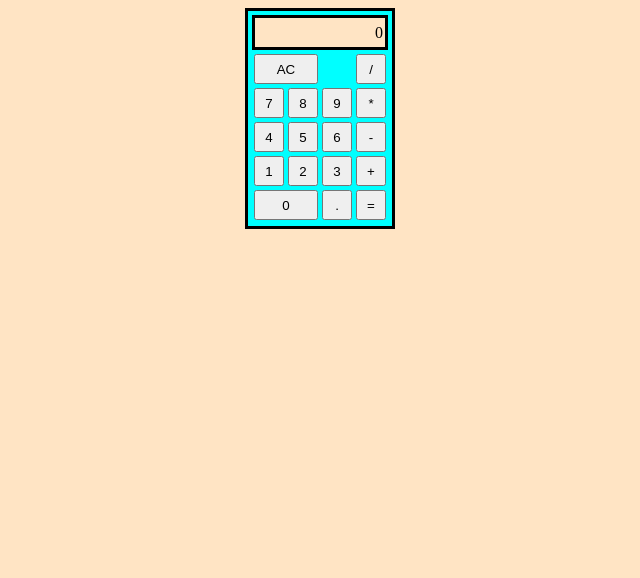
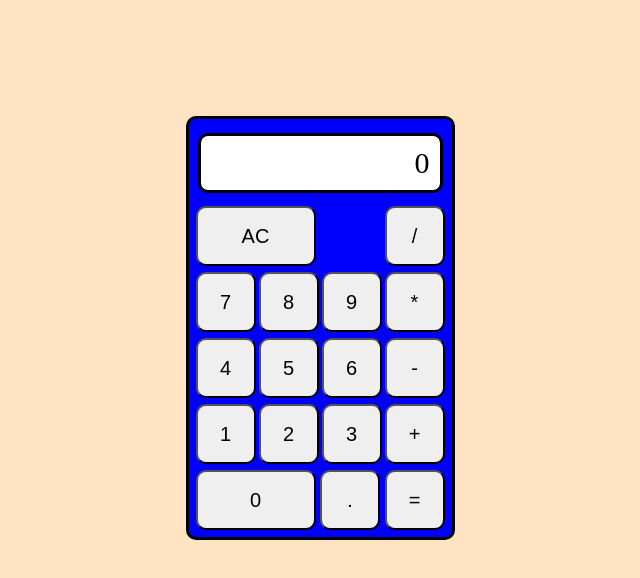
Before and after one commit to leekarho/calculator, a plain HTML site: page index.html in a window 1280 px wide. Both pictures are taken after a click on the button "AC". Shown: the whole page, without its empty margins (320-960 px from the left). Drawn offline with Linux system fonts and the light colour scheme.

Commit message:
fix decimal bug and add styling

```diff
--- a/script.js
+++ b/script.js
@@ -1,103 +1,110 @@
 let a;
 let b;
 let result = 0;
-let mathSign = '';
+let mathSign = "";
 let displayValue = [0];
-let display = document.querySelector('.display');
-
-function add(a, b) {
-	return a + b
-};
-
-function subtract(a, b) {
-	return a - b
-};
-
-function multiply(a, b) {
-  return a * b;
-};
-
-function divide(a, b) {
-  return a / b
-};
-
-function operate(a, b, operator) {
-    switch (operator) {
-      case '+':
-        return add(a, b);
-      case '-':
-        return subtract(a, b);
-      case '*':
-        return multiply(a, b);
-      case '/':
-        return divide(a, b);
-    }
-}
+let display = document.querySelector(".display");
 
 function calcDisplay() {
-  let btn = document.querySelectorAll('.num');
-  btn.forEach((number) => number.addEventListener('click', function() {
-    displayValue.push(this.textContent);
-    display.textContent = parseFloat(displayValue.join(''));
-  }));
+  let btn = document.querySelectorAll(".num");
+  btn.forEach((number) =>
+    number.addEventListener("click", function () {
+      displayValue.push(this.textContent);
+      display.textContent = parseFloat(displayValue.join(""));
+    })
+  );
   reset();
   operator();
   equals();
 }
 
-function operator() {
-  let operator = document.querySelectorAll('.operator')
-  operator.forEach((op) => op.addEventListener('click', function() {
-    if (a == undefined) {
-      a = parseFloat(displayValue.join(''));
-      displayValue = [0];
-      mathSign = this.textContent;
-    } else {
-      b = parseFloat(displayValue.join(''));
-      result = operate(a, b, mathSign);
-      display.textContent = result;
-      a = result;
-      mathSign = this.textContent;
-      displayValue = [0];
-      console.log(`a: ${a}`)
-      console.log(`b: ${b}`)
-      console.log(result)
-      console.log(mathSign)
-    }
-  }))
-}
-
-function equals() {
-  let equal = document.querySelector('.equal')
-  equal.addEventListener('click', function() {
-    if (a == undefined) {
-      display.textContent = parseFloat(displayValue.join(''))
-    } else {
-      b = parseFloat(displayValue.join(''));
-      result = operate(a, b, mathSign)
-      display.textContent = result
-      a = result;
-      if (mathSign == '*') {
-        displayValue = [1]
-      } else {
-        displayValue = [0]
-      }
-      console.log(`a: ${a}`)
-      console.log(`b: ${b}`)
-      console.log(mathSign)
-    }
-  })
-}
-
 function reset() {
-  let reset = document.querySelector('#reset')
-  reset.addEventListener('click', function() {
+  let reset = document.querySelector("#reset");
+  reset.addEventListener("click", function () {
     displayValue = [0];
     display.textContent = 0;
     result = 0;
     a = undefined;
     b = undefined;
-  })
+  });
 }
 
-calcDisplay()
+function operator() {
+  let operator = document.querySelectorAll(".operator");
+  operator.forEach((op) =>
+    op.addEventListener("click", function () {
+      mathSign = this.textContent;
+      console.log(mathSign);
+      if (a == undefined) {
+        a = parseFloat(displayValue.join(""));
+        displayValue = [0];
+      } else {
+        if (mathSign === this.textContent) {
+          return;
+        }
+
+        b = parseFloat(displayValue.join(""));
+        result = operate(a, b, mathSign);
+        display.textContent = result;
+        a = result;
+        displayValue = [0];
+      }
+    })
+  );
+}
+
+function equals() {
+  let equal = document.querySelector(".equal");
+  equal.addEventListener("click", function () {
+    if (a == undefined) {
+      display.textContent = parseFloat(displayValue.join(""));
+    } else {
+      b = parseFloat(displayValue.join(""));
+      result = operate(a, b, mathSign);
+
+      if (Number.isInteger(result)) {
+        display.textContent = result;
+      } else {
+        display.textContent = result.toFixed(10).replace(/\.?0+$/, "");
+      }
+
+      a = result;
+      if (mathSign == "*") {
+        displayValue = [1];
+      } else {
+        displayValue = [0];
+      }
+    }
+  });
+}
+
+function operate(a, b, operator) {
+  switch (operator) {
+    case "+":
+      return add(a, b);
+    case "-":
+      return subtract(a, b);
+    case "*":
+      return multiply(a, b);
+    case "/":
+      return divide(a, b);
+  }
+}
+
+function add(a, b) {
+  return a + b;
+}
+
+function subtract(a, b) {
+  return a - b;
+}
+
+function multiply(a, b) {
+  return a * b;
+}
+
+function divide(a, b) {
+  return a / b;
+}
+
+calcDisplay();
--- a/style.css
+++ b/style.css
@@ -3,47 +3,57 @@ body {
   align-items: center;
   justify-content: center;
   background-color: bisque;
+  height: 80vh;
 }
 
 .display {
-    border-style: solid;
-    min-height: 25px;
-    display: flex;
-    justify-content: flex-end;
-    align-items: center;
-    background-color: bisque;
-    padding: 2px;
+  border-style: solid;
+  min-height: 40px;
+  display: flex;
+  justify-content: flex-end;
+  align-items: center;
+  background-color: white;
+  padding: 10px;
+  margin: 5px;
+  margin-top: 10px;
+  margin-bottom: 10px;
+  font-size: 30px;
+  box-sizing: border-box;
+  border-radius: 10px;
 }
 
 .num,
 .operator,
 .equal,
 #reset {
-  width: 30px;
-  height: 30px;
+  width: 60px;
+  height: 60px;
+  border-radius: 10px;
+  font-size: 20px;
 }
 
 .zero,
 #reset {
-  width: 64px;
+  width: 120px;
 }
 
+.row-zero,
 .row-one,
 .row-two,
 .row-three,
 .row-four {
-  padding: 2px;
-}
-
-.row-zero {
   display: flex;
   justify-content: space-between;
-  padding: 2px;
-  padding-top: 4px;
+  gap: 3px;
+  padding: 3px;
+  box-sizing: border-box;
 }
 
 #container {
   border-style: solid;
   padding: 4px;
-  background-color: aqua;
+  background-color: blue;
+  min-width: 250px;
+  box-sizing: border-box;
+  border-radius: 10px;
 }
```
